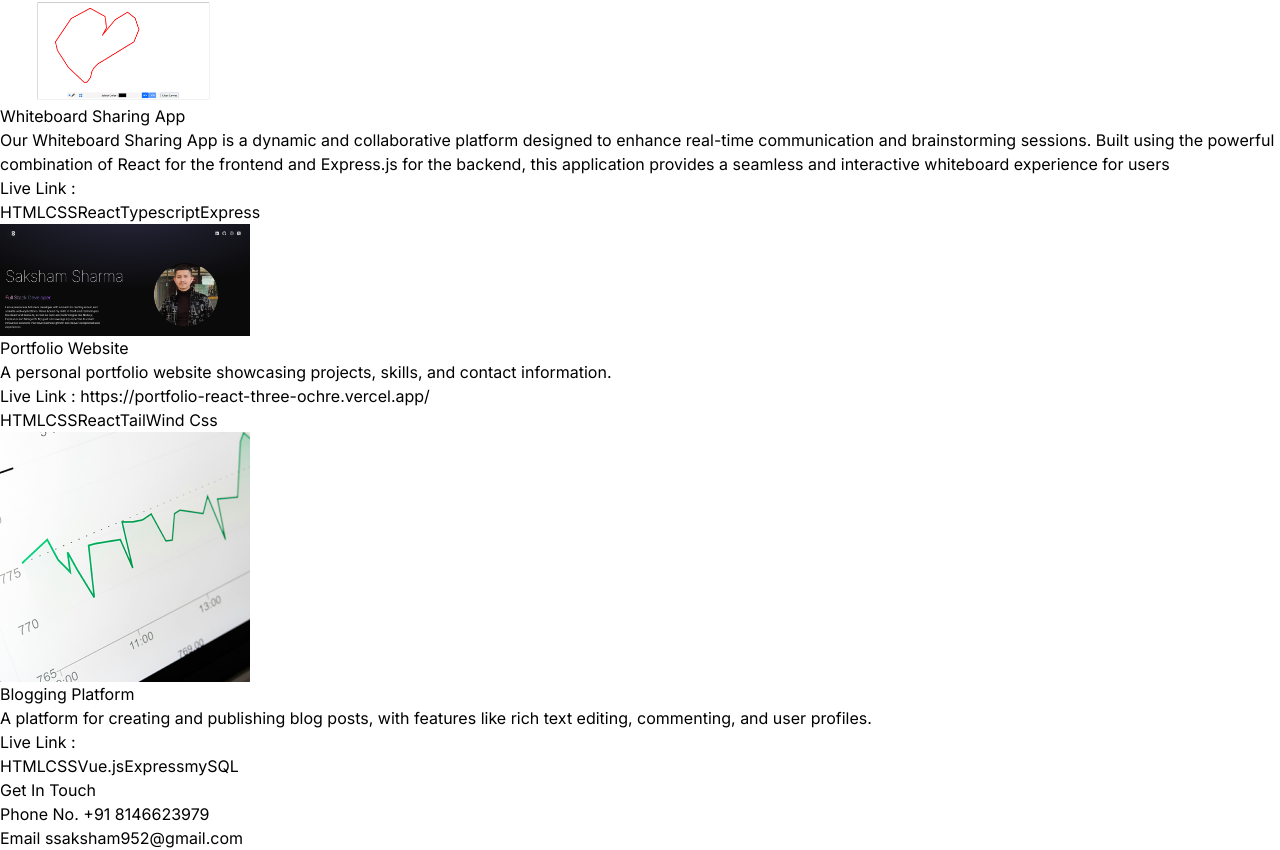
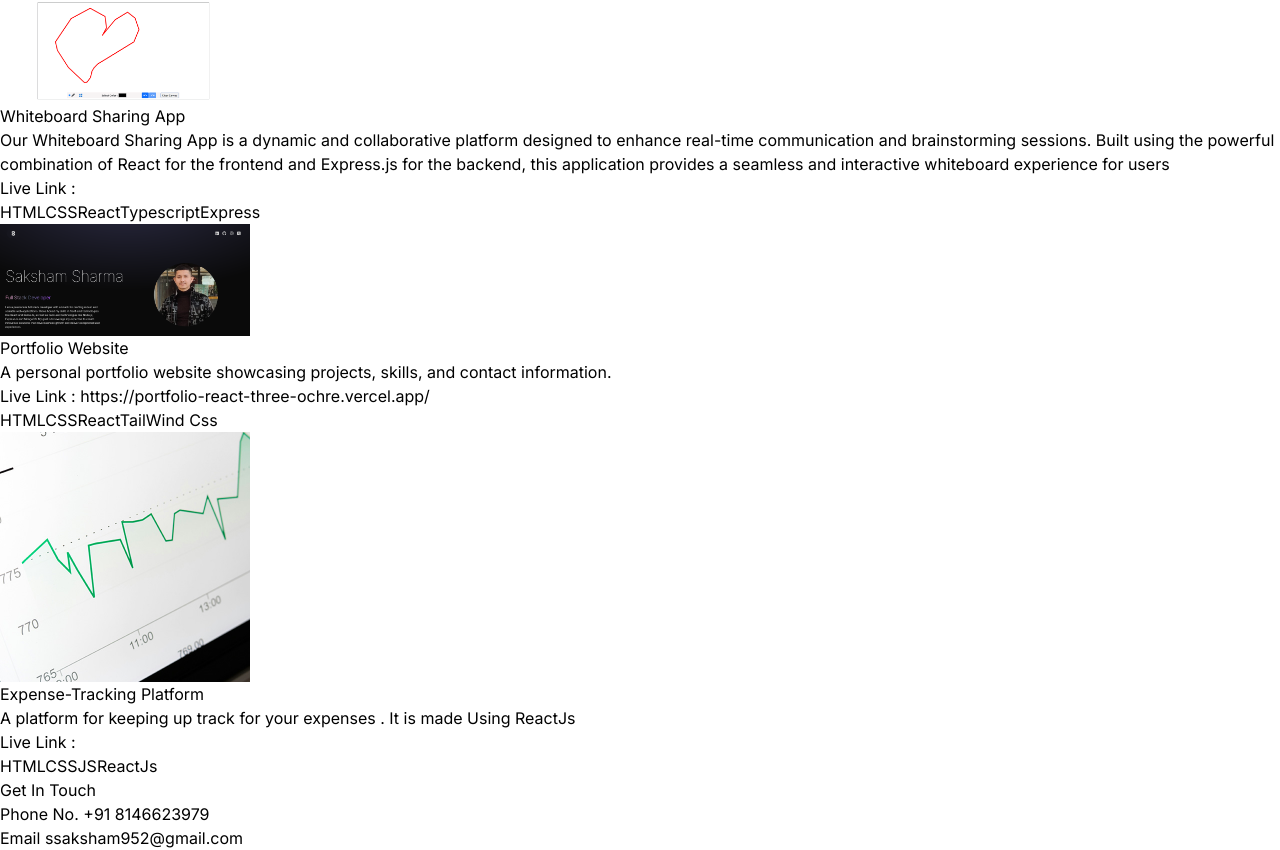
Before and after one commit to Saksham0235/PortFolio-React, a React (Vite) app: page / in a window 1280 px wide. Shown: the part 2259-3109 px from the top of the page. Built offline with nearby package versions, Linux system fonts and the light colour scheme.

Commit message:
Added project

```diff
--- a/src/constants/index.js
+++ b/src/constants/index.js
@@ -42,11 +42,11 @@ export const PROJECTS = [
     link:"https://portfolio-react-three-ochre.vercel.app/"
   },
   {
-    title: "Blogging Platform",
+    title: "Expense-Tracking Platform",
     image: project4,
     description:
-      "A platform for creating and publishing blog posts, with features like rich text editing, commenting, and user profiles.",
-    technologies: ["HTML", "CSS", "Vue.js", "Express", "mySQL"],
+      "A platform for keeping up track for your expenses . It is made Using ReactJs",
+    technologies: ["HTML", "CSS", 'JS','ReactJs'],
   },
 ];
 
```
